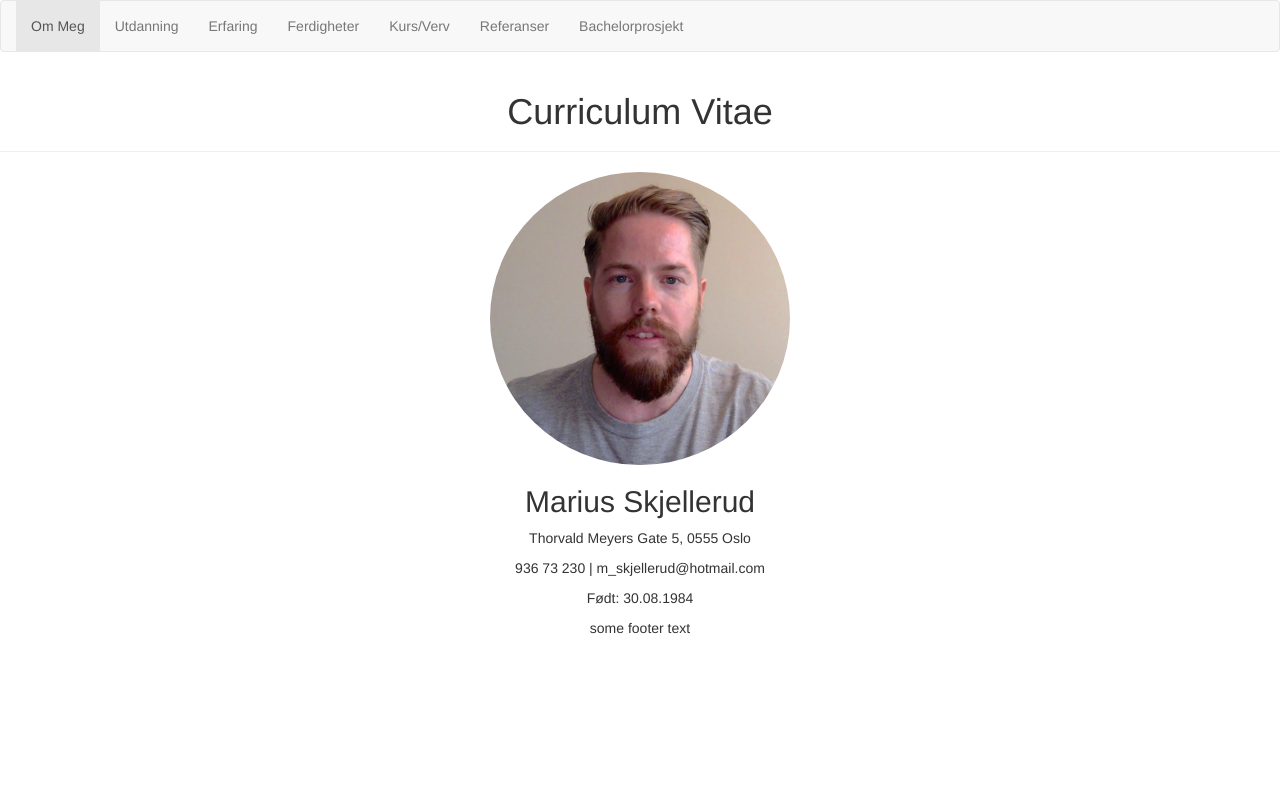
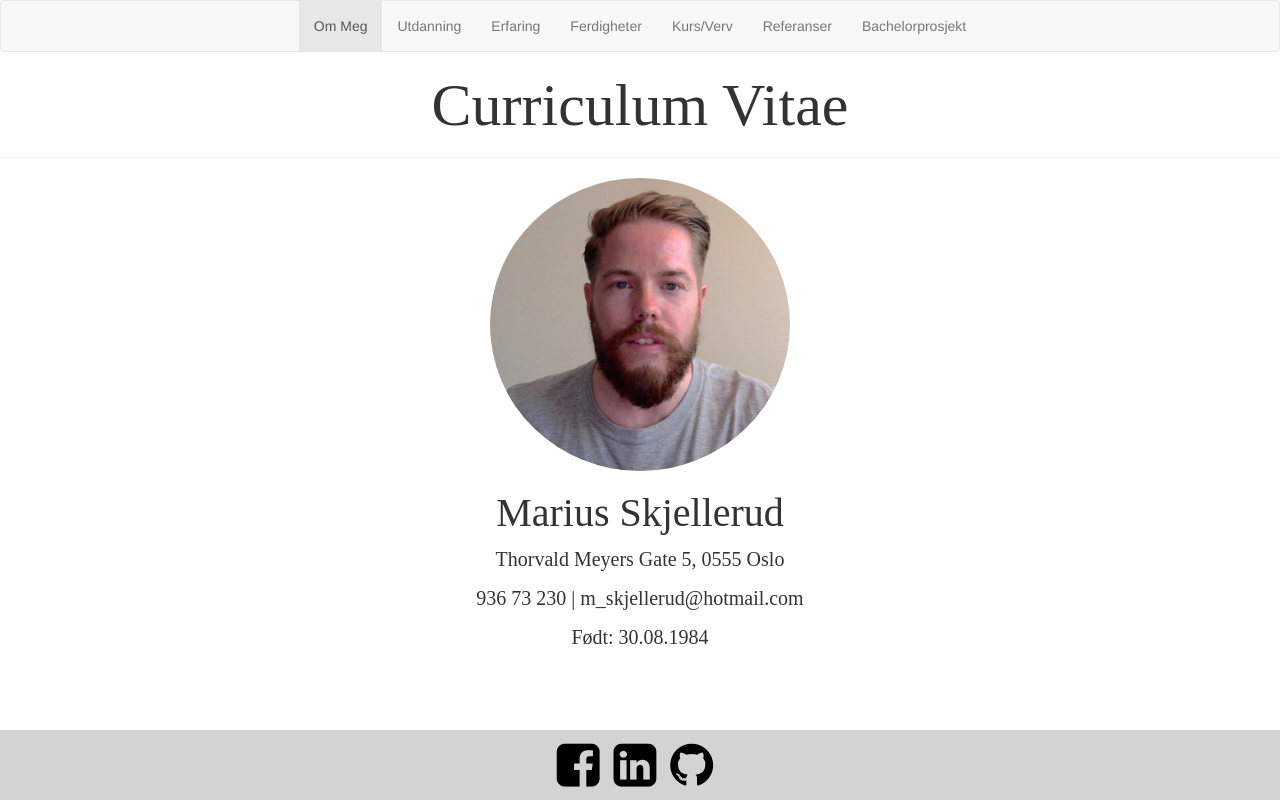
Before and after one commit to Eazyduzit/curriculum-vitae, a plain HTML site: page index.html in a window 1280 px wide. Drawn offline with nearby package versions, Linux system fonts and the light colour scheme.

Commit message:
added footer, fav icon links and adjusted navbar

```diff
--- a/css/CV.css
+++ b/css/CV.css
@@ -1,10 +1,58 @@
+html, body{
+    height: 100%;
+
+}
+
 #pageWrap{
     text-align: center;
+    height: 100%;
 }
 
+.page-header{
+    margin: auto;
+}
 
+h1, h2, p{
+    font-family: didot;
+}
+
+h1{
+    font-size: 60px;
+}
 
 #imgMeg{
+    margin-top: 20px;
     width: 300px;
     height: auto;
 }
+
+h2{
+    font-size: 40px;
+}
+
+p{
+    font-size: 20px;
+}
+
+#icons{
+    margin: 10px;
+    position: relative;
+}
+
+i{
+    margin-right: 10px;
+}
+
+.navbar-nav{
+  display: inline-block;
+  float: none;
+  vertical-align: top;
+}
+
+.footer{
+    position: absolute;
+    bottom: 0;
+    width: 100%;
+    height: 70px;
+    background-color: lightgray;
+}
--- a/index.html
+++ b/index.html
@@ -4,8 +4,8 @@
     <meta charset="utf-8">
     <meta name="viewport" content="width=device-width, initial-scale=1.0">
     <link rel="stylesheet" href="https://maxcdn.bootstrapcdn.com/bootswatch/3.3.7/sandstone/bootstrap.min.css"> <!--bootstrap theme, sandstone-->
+    <link rel="stylesheet" href="https://cdnjs.cloudflare.com/ajax/libs/font-awesome/4.7.0/css/font-awesome.min.css"> <!--Brand icons, used for icon links-->
     <link rel="stylesheet" href="css/CV.css" type="text/css">
-    <!--<link rel="stylesheet" type="text/css" href="bootstrap-3.3.7-dist/css/bootstrap.min.css">-->
     <title>Curriculum Vitae</title>
 </head>
 <body>
@@ -21,7 +21,7 @@
         </div>
 
         <div id="navbar" class="collapse navbar-collapse">
-            <ul class="nav navbar-nav">
+           <ul class="nav navbar-nav">
                 <li class="active"><a href="#">Om Meg</a></li>
                 <li><a href="pages/utdanning.html">Utdanning</a></li>
                 <li><a href="pages/erfaring.html">Erfaring</a></li>
@@ -48,11 +48,14 @@
 
     <footer class="footer">
         <div class="container">
-            <p>some footer text</p>
-            <!-- This webpage was coded by Marius Skjellerud using Bootstrap JavaScript and jQuery -->
+            <div id="icons">
+                <a href="https://www.facebook.com/Super.Marius"><i class="fa fa-facebook-square" style="font-size:50px;color:black"></i></a>
+                <a href="https://www.linkedin.com/in/marius-skjellerud/"><i class="fa fa-linkedin-square" style="font-size:50px;color:black"></i></a>
+                <a href="https://github.com/Eazyduzit"><i class="fa fa-github" style="font-size:50px;color:black"></i></a>
+            </div>
         </div>
     </footer>
-
+    <!--<p>This webpage was coded by Marius Skjellerud using Bootstrap JavaScript and jQuery</p>-->
     </div>
     <script src="https://code.jquery.com/jquery-3.1.0.slim.min.js"></script> <!--hentet fra jQuery-->
     <script src="bootstrap-3.3.7-dist/js/bootstrap.min.js"></script> <!--bootstrap javascript-->
```
